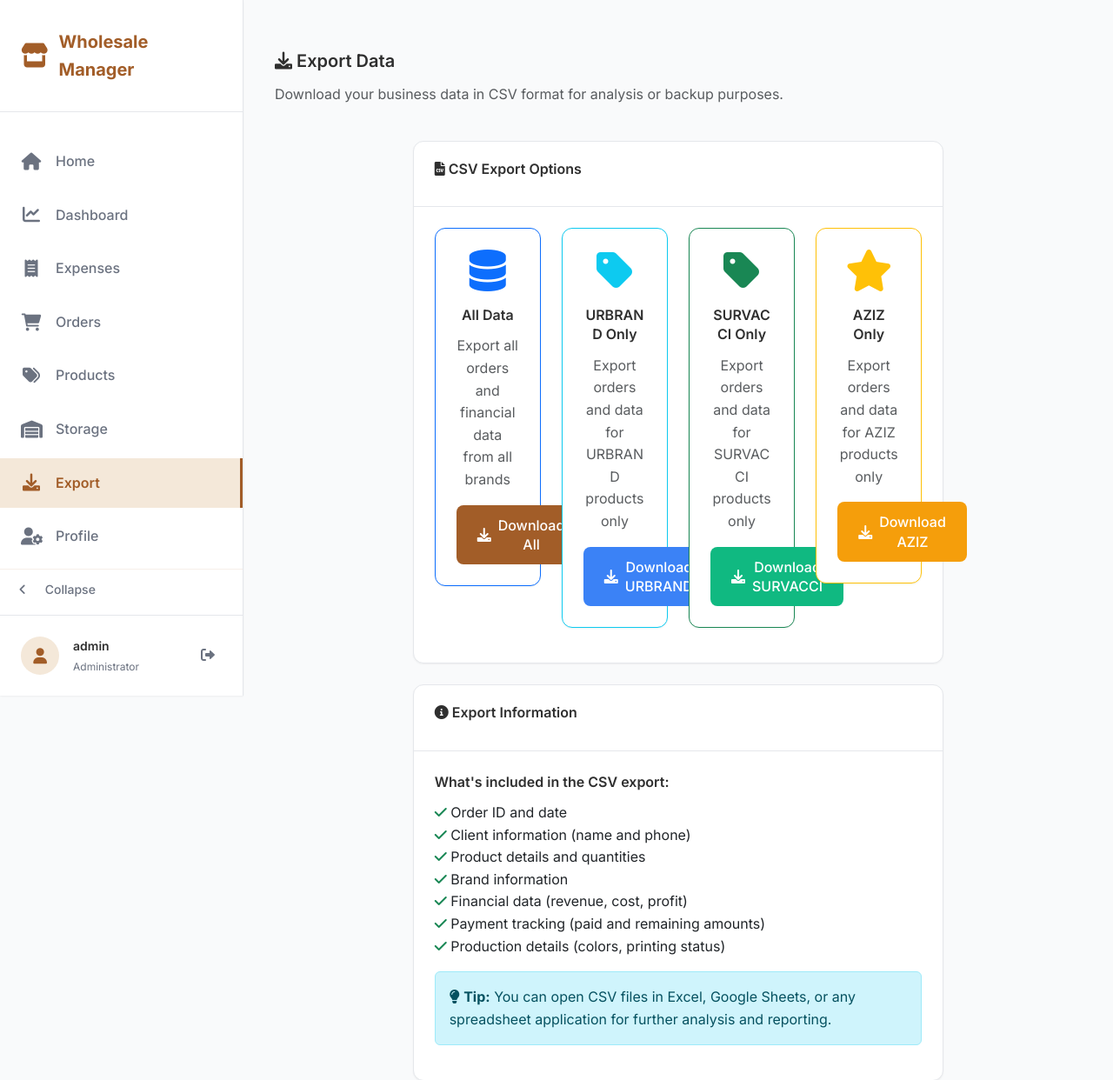
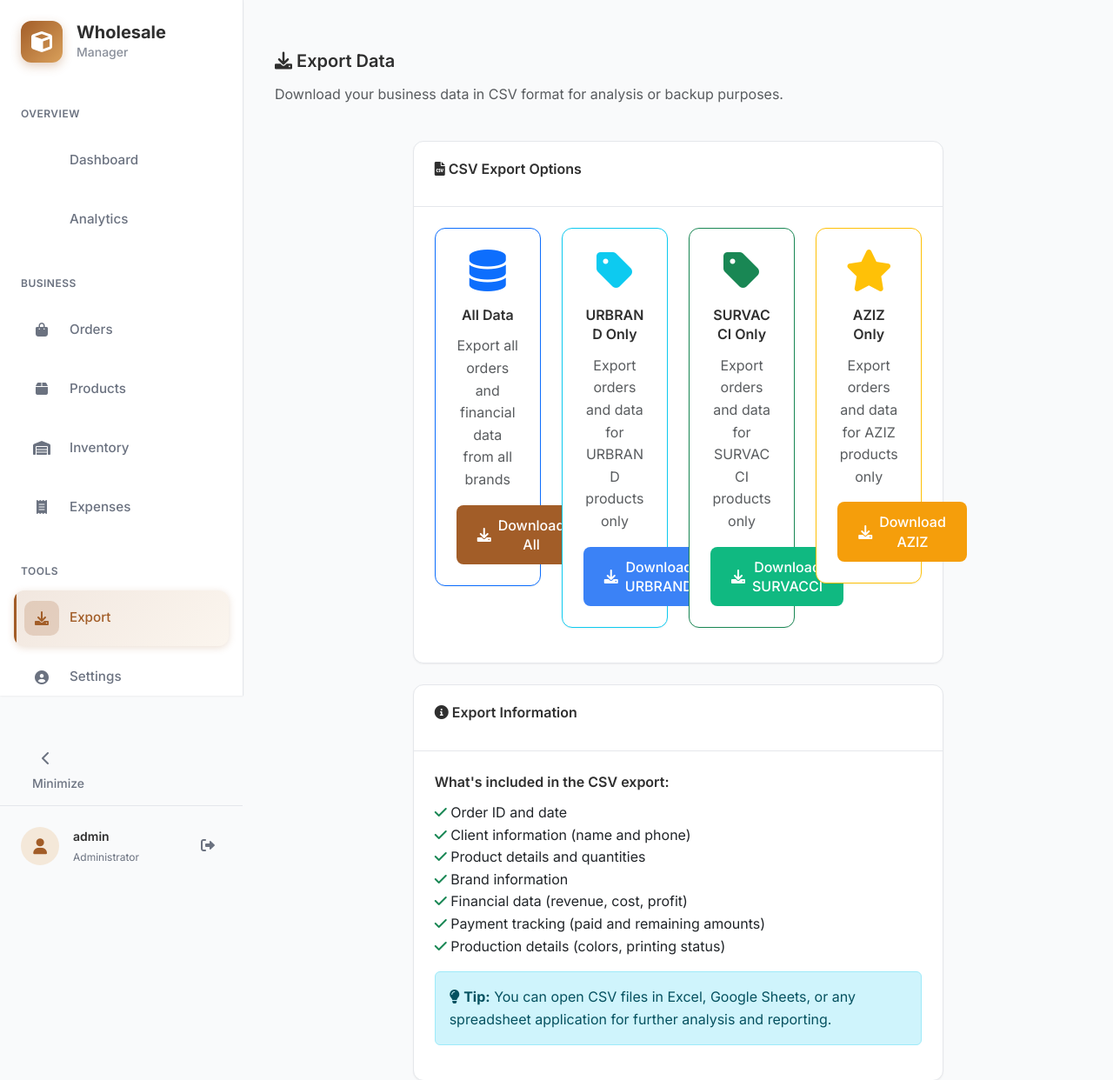
Before and after one commit to AdhamElkomey23/WHOLESALE-APP, a Flask app: page /export in a window 1280 px wide. Shown: the top 1242 px of the page at 87% size. Run offline with Flask 3, Linux system fonts and the light colour scheme; a user stored in the database is signed in.

Commit message:
Revamp the main menu with a modern, intuitive, and visually appealing design
Implement modern sidebar navigation with updated styling and structure in base.html and style.css.

Replit-Commit-Author: Agent
Replit-Commit-Session-Id: 03023591-3e84-4850-aff2-f235a7f37061
Replit-Commit-Screenshot-Url: https://storage.googleapis.com/screenshot-production-us-central1/4234a394-b2d3-40c5-a1fb-8767f7a2ab1a/d5a80a24-4b64-4984-bbfd-f622c667a9a5.jpg

```diff
--- a/static/css/style.css
+++ b/static/css/style.css
@@ -1262,54 +1262,226 @@ p {
     animation: fadeInUp 0.5s ease-out;
 }
 
-/* Desktop Sidebar Collapse Functionality */
-.left-sidebar.collapsed {
-    width: 70px;
-}
-
-.sidebar-collapse-item {
+/* Modern Sidebar Header */
+.modern-sidebar-header {
     display: flex;
     align-items: center;
-    padding: 0.75rem 1rem;
-    margin: 0.5rem 0;
+    padding: 1.5rem 1.5rem 2rem 1.5rem;
+    border-bottom: 1px solid rgba(255, 255, 255, 0.1);
+    margin-bottom: 1rem;
+}
+
+.brand-icon {
+    width: 48px;
+    height: 48px;
+    background: linear-gradient(135deg, var(--accent-primary), #D9A05B);
+    border-radius: 12px;
+    display: flex;
+    align-items: center;
+    justify-content: center;
+    margin-right: 1rem;
+    box-shadow: 0 4px 12px rgba(162, 93, 40, 0.3);
+}
+
+.brand-icon i {
+    color: white;
+    font-size: 1.5rem;
+}
+
+.brand-info {
+    display: flex;
+    flex-direction: column;
+}
+
+.brand-title {
+    color: var(--text-primary);
+    font-size: 1.25rem;
+    font-weight: 700;
+    margin: 0;
+    line-height: 1.2;
+}
+
+.brand-subtitle {
+    color: var(--text-secondary);
+    font-size: 0.875rem;
+    font-weight: 500;
+    opacity: 0.8;
+}
+
+/* Modern Navigation Sections */
+.modern-sidebar-nav {
+    padding: 0 1rem;
+    flex: 1;
+}
+
+.nav-section {
+    margin-bottom: 2rem;
+}
+
+.nav-section-title {
+    font-size: 0.75rem;
+    font-weight: 600;
+    color: var(--text-secondary);
+    text-transform: uppercase;
+    letter-spacing: 0.5px;
+    margin-bottom: 0.75rem;
+    padding: 0 0.5rem;
+    display: block;
+}
+
+.modern-nav-item {
+    display: flex;
+    align-items: center;
+    padding: 0.75rem 0.75rem;
+    margin-bottom: 0.25rem;
+    border-radius: 12px;
+    color: var(--text-secondary);
+    text-decoration: none;
+    transition: all 0.3s cubic-bezier(0.4, 0, 0.2, 1);
+    position: relative;
+    overflow: hidden;
+}
+
+.modern-nav-item:hover {
+    background: rgba(162, 93, 40, 0.08);
+    color: var(--accent-primary);
+    transform: translateX(4px);
+    text-decoration: none;
+}
+
+.modern-nav-item.active {
+    background: linear-gradient(135deg, rgba(162, 93, 40, 0.15), rgba(217, 160, 91, 0.1));
+    color: var(--accent-primary);
+    box-shadow: 0 2px 8px rgba(162, 93, 40, 0.2);
+}
+
+.modern-nav-item.active::before {
+    content: '';
+    position: absolute;
+    left: 0;
+    top: 0;
+    bottom: 0;
+    width: 3px;
+    background: var(--accent-primary);
+    border-radius: 0 2px 2px 0;
+}
+
+.nav-icon {
+    width: 40px;
+    height: 40px;
+    display: flex;
+    align-items: center;
+    justify-content: center;
+    margin-right: 0.75rem;
+    border-radius: 10px;
+    background: rgba(255, 255, 255, 0.05);
+    transition: all 0.3s ease;
+}
+
+.modern-nav-item:hover .nav-icon {
+    background: rgba(162, 93, 40, 0.15);
+    transform: scale(1.05);
+}
+
+.modern-nav-item.active .nav-icon {
+    background: rgba(162, 93, 40, 0.2);
+}
+
+.nav-icon i {
+    font-size: 1rem;
+    transition: transform 0.3s ease;
+}
+
+.nav-text {
+    font-size: 0.95rem;
+    font-weight: 500;
+    transition: all 0.3s ease;
+}
+
+/* Modern Collapse Toggle */
+.modern-collapse-toggle {
+    display: flex;
+    align-items: center;
+    padding: 0.75rem;
+    margin: 1.5rem 0.5rem 0 0.5rem;
+    border-radius: 12px;
+    background: rgba(255, 255, 255, 0.03);
+    border: 1px solid rgba(255, 255, 255, 0.08);
     color: var(--text-secondary);
     cursor: pointer;
     transition: all 0.3s ease;
-    border-top: 1px solid rgba(162, 93, 40, 0.1);
+}
+
+.modern-collapse-toggle:hover {
+    background: rgba(162, 93, 40, 0.08);
+    border-color: rgba(162, 93, 40, 0.2);
+    color: var(--accent-primary);
+}
+
+.collapse-icon {
+    width: 32px;
+    height: 32px;
+    display: flex;
+    align-items: center;
+    justify-content: center;
+    margin-right: 0.75rem;
+    border-radius: 8px;
+    background: rgba(255, 255, 255, 0.05);
+    transition: all 0.3s ease;
+}
+
+.collapse-text {
     font-size: 0.875rem;
     font-weight: 500;
 }
 
-.sidebar-collapse-item:hover {
-    background: rgba(162, 93, 40, 0.08);
-    color: var(--accent-primary);
-    transform: translateX(2px);
-}
-
-.sidebar-collapse-item i {
-    width: 20px;
-    margin-right: 0.75rem;
-    text-align: center;
-    font-size: 0.875rem;
-    transition: transform 0.3s ease;
-}
-
-.left-sidebar.collapsed .sidebar-collapse-item {
-    justify-content: center;
-    padding: 0.75rem 0;
-    margin: 0.5rem 0;
-}
-
-.left-sidebar.collapsed .sidebar-collapse-item span {
+/* Collapsed State */
+.left-sidebar.collapsed {
+    width: 80px;
+}
+
+.left-sidebar.collapsed .brand-info,
+.left-sidebar.collapsed .nav-section-title,
+.left-sidebar.collapsed .nav-text,
+.left-sidebar.collapsed .collapse-text {
     opacity: 0;
     visibility: hidden;
     width: 0;
     overflow: hidden;
 }
 
-.left-sidebar.collapsed .sidebar-collapse-item i {
+.left-sidebar.collapsed .modern-sidebar-header {
+    justify-content: center;
+    padding: 1.5rem 0.5rem;
+}
+
+.left-sidebar.collapsed .brand-icon {
+    margin-right: 0;
+}
+
+.left-sidebar.collapsed .modern-nav-item {
+    justify-content: center;
+    padding: 0.75rem 0;
+    margin: 0.25rem 0.5rem;
+}
+
+.left-sidebar.collapsed .nav-icon {
+    margin-right: 0;
+}
+
+.left-sidebar.collapsed .modern-collapse-toggle {
+    justify-content: center;
+    margin: 1.5rem 0.5rem 0 0.5rem;
+}
+
+.left-sidebar.collapsed .collapse-icon {
+    margin-right: 0;
     transform: rotate(180deg);
-    margin-right: 0;
+}
+
+/* Adjust main content when sidebar is collapsed */
+.main-content.sidebar-collapsed {
+    margin-left: 80px;
 }
 
 .left-sidebar.collapsed .brand-text,
--- a/templates/base.html
+++ b/templates/base.html
@@ -26,51 +26,85 @@
     {% if current_user.is_authenticated %}
     <!-- Left Sidebar Navigation -->
     <div class="left-sidebar" id="leftSidebar">
-        <!-- Logo Section -->
-        <div class="sidebar-brand">
-            <i class="fas fa-store"></i>
-            <span class="brand-text">Wholesale Manager</span>
+        <!-- Modern Logo Section -->
+        <div class="modern-sidebar-header">
+            <div class="brand-icon">
+                <i class="fas fa-cube"></i>
+            </div>
+            <div class="brand-info">
+                <h5 class="brand-title">Wholesale</h5>
+                <span class="brand-subtitle">Manager</span>
+            </div>
         </div>
 
-        <!-- Navigation Menu -->
-        <nav class="sidebar-nav">
-            <a href="{{ url_for('index') }}" class="nav-item {% if request.endpoint == 'index' %}active{% endif %}">
-                <i class="fas fa-home"></i>
-                <span>Home</span>
+        <!-- Modern Navigation Menu -->
+        <nav class="modern-sidebar-nav">
+            <div class="nav-section">
+                <span class="nav-section-title">Overview</span>
+                <a href="{{ url_for('index') }}" class="modern-nav-item {% if request.endpoint == 'index' %}active{% endif %}">
+                    <div class="nav-icon">
+                        <i class="fas fa-grid-2"></i>
+                    </div>
+                    <span class="nav-text">Dashboard</span>
                 </a>
-            <a href="{{ url_for('dashboard', brand='URBRAND') }}" class="nav-item {% if request.endpoint == 'dashboard' %}active{% endif %}">
-                <i class="fas fa-chart-line"></i>
-                <span>Dashboard</span>
+                <a href="{{ url_for('dashboard', brand='URBRAND') }}" class="modern-nav-item {% if request.endpoint == 'dashboard' %}active{% endif %}">
+                    <div class="nav-icon">
+                        <i class="fas fa-chart-mixed"></i>
+                    </div>
+                    <span class="nav-text">Analytics</span>
                 </a>
-            <a href="{{ url_for('expenses') }}" class="nav-item {% if request.endpoint == 'expenses' %}active{% endif %}">
+            </div>
+
+            <div class="nav-section">
+                <span class="nav-section-title">Business</span>
+                <a href="{{ url_for('orders') }}" class="modern-nav-item {% if request.endpoint in ['orders', 'new_order', 'edit_order'] %}active{% endif %}">
+                    <div class="nav-icon">
+                        <i class="fas fa-shopping-bag"></i>
+                    </div>
+                    <span class="nav-text">Orders</span>
+                </a>
+                <a href="{{ url_for('products') }}" class="modern-nav-item {% if request.endpoint in ['products', 'new_product', 'edit_product'] %}active{% endif %}">
+                    <div class="nav-icon">
+                        <i class="fas fa-box"></i>
+                    </div>
+                    <span class="nav-text">Products</span>
+                </a>
+                <a href="{{ url_for('storage') }}" class="modern-nav-item {% if request.endpoint == 'storage' %}active{% endif %}">
+                    <div class="nav-icon">
+                        <i class="fas fa-warehouse"></i>
+                    </div>
+                    <span class="nav-text">Inventory</span>
+                </a>
+                <a href="{{ url_for('expenses') }}" class="modern-nav-item {% if request.endpoint == 'expenses' %}active{% endif %}">
+                    <div class="nav-icon">
                         <i class="fas fa-receipt"></i>
-                <span>Expenses</span>
+                    </div>
+                    <span class="nav-text">Expenses</span>
                 </a>
-            <a href="{{ url_for('orders') }}" class="nav-item {% if request.endpoint in ['orders', 'new_order', 'edit_order'] %}active{% endif %}">
-                <i class="fas fa-shopping-cart"></i>
-                <span>Orders</span>
+            </div>
+
+            <div class="nav-section">
+                <span class="nav-section-title">Tools</span>
+                <a href="{{ url_for('export') }}" class="modern-nav-item {% if request.endpoint == 'export' %}active{% endif %}">
+                    <div class="nav-icon">
+                        <i class="fas fa-download"></i>
+                    </div>
+                    <span class="nav-text">Export</span>
                 </a>
-            <a href="{{ url_for('products') }}" class="nav-item {% if request.endpoint in ['products', 'new_product', 'edit_product'] %}active{% endif %}">
-                <i class="fas fa-tags"></i>
-                <span>Products</span>
+                <a href="{{ url_for('profile') }}" class="modern-nav-item {% if request.endpoint == 'profile' %}active{% endif %}">
+                    <div class="nav-icon">
+                        <i class="fas fa-user-circle"></i>
+                    </div>
+                    <span class="nav-text">Settings</span>
                 </a>
-            <a href="{{ url_for('storage') }}" class="nav-item {% if request.endpoint == 'storage' %}active{% endif %}">
-                <i class="fas fa-warehouse"></i>
-                <span>Storage</span>
-            </a>
-            <a href="{{ url_for('export') }}" class="nav-item {% if request.endpoint == 'export' %}active{% endif %}">
-                <i class="fas fa-download"></i>
-                <span>Export</span>
-            </a>
-            <a href="{{ url_for('profile') }}" class="nav-item {% if request.endpoint == 'profile' %}active{% endif %}">
-                <i class="fas fa-user-cog"></i>
-                <span>Profile</span>
-            </a>
+            </div>
 
-            <!-- Sidebar Toggle Button -->
-            <div class="sidebar-collapse-item d-none d-lg-block" onclick="toggleDesktopSidebar()">
-                <i class="fas fa-angle-left"></i>
-                <span>Collapse</span>
+            <!-- Modern Collapse Toggle -->
+            <div class="modern-collapse-toggle d-none d-lg-block" onclick="toggleDesktopSidebar()">
+                <div class="collapse-icon">
+                    <i class="fas fa-chevron-left"></i>
+                </div>
+                <span class="collapse-text">Minimize</span>
             </div>
         </nav>
 
```
Lines whose indentation alone changed are shown as unchanged.
